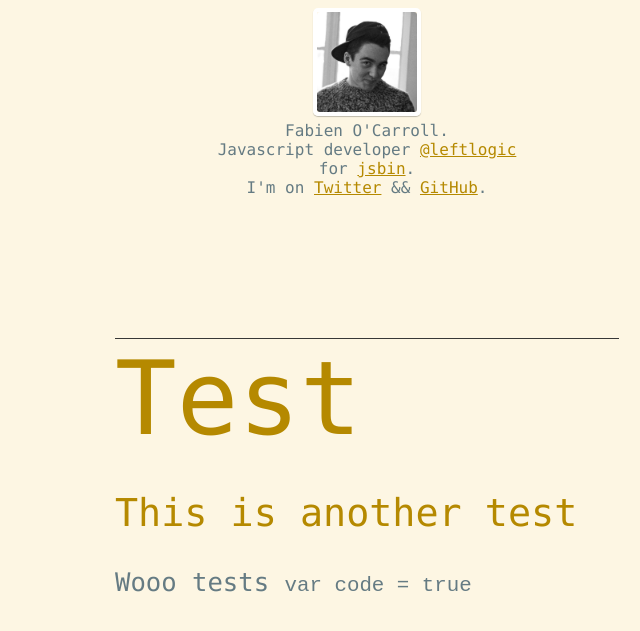
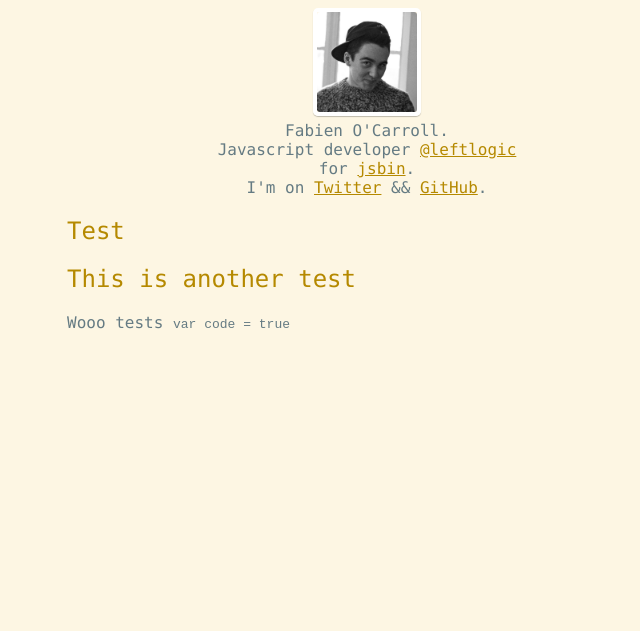
Before and after one commit to allouis/allouis.github.io, a Jekyll site: the page built from index.html, in a window 1280 px wide. Shown: the top 631 px of the page, without its empty margins (273-913 px from the left). Built offline with Jekyll 4.4.1, drawn with Linux system fonts in a browser that asks for light colours; Markdown is read by kramdown in place of the engine named in the settings; the list of posts is cut into pages by our own code.

Commit message:
Resetting post.css

```diff
--- a/css/post.css
+++ b/css/post.css
@@ -2,31 +2,17 @@
 
     width: 600px;
     margin: auto;
-    margin-top: 1em;
-
-
     box-sizing: border-box;
-
-    padding: 3em;
-
 }
 
 .post h1 {
-    font-size: 4em;
-
-    -webkit-margin-before: 0;
-    -webkit-margin-after: 0;
 }
 
-.post info {
+.post i {
     float: right;
 }
 
 .post .content {
-    margin-top: 3em;
-    padding-top: 0px;
-    border-top: 1px solid rgb(55, 55, 55);
-    font-size:1.6em;
 }
 
 .post .content p {
@@ -42,59 +28,6 @@
 }
 
 
-.post-teaser-link:hover .post-teaser {
-    box-shadow: inset 0px 0px 5px rgba(30, 30, 30, 0.3);
-
-
-}
-.post-teaser {
-
-    width: 600px;
-    margin: 0 auto;
-
-
-    /* margin-top: 10px; */
-
-    padding: 5px 20px;
-
-    box-sizing: border-box;
-
-    border-radius: 5px;
-
-    box-shadow: 0px 1px 5px rgba(30, 30, 30, 0.3);
-
-    margin-top: 10px;
-
-}
-
-.post-teaser h2 {
-    /* text-align: center; */
-
-}
-
-.post-teaser a {
-
-}
-
-.post-teaser p {
-
-}
-.post-teaser {
-
-}
-
-.post-teaser h2 {
-
-}
-
-.post-teaser a {
-
-}
-
-.post-teaser p {
-
-}
-
 @media all and (max-width: 600px){
 
     .post,
```
